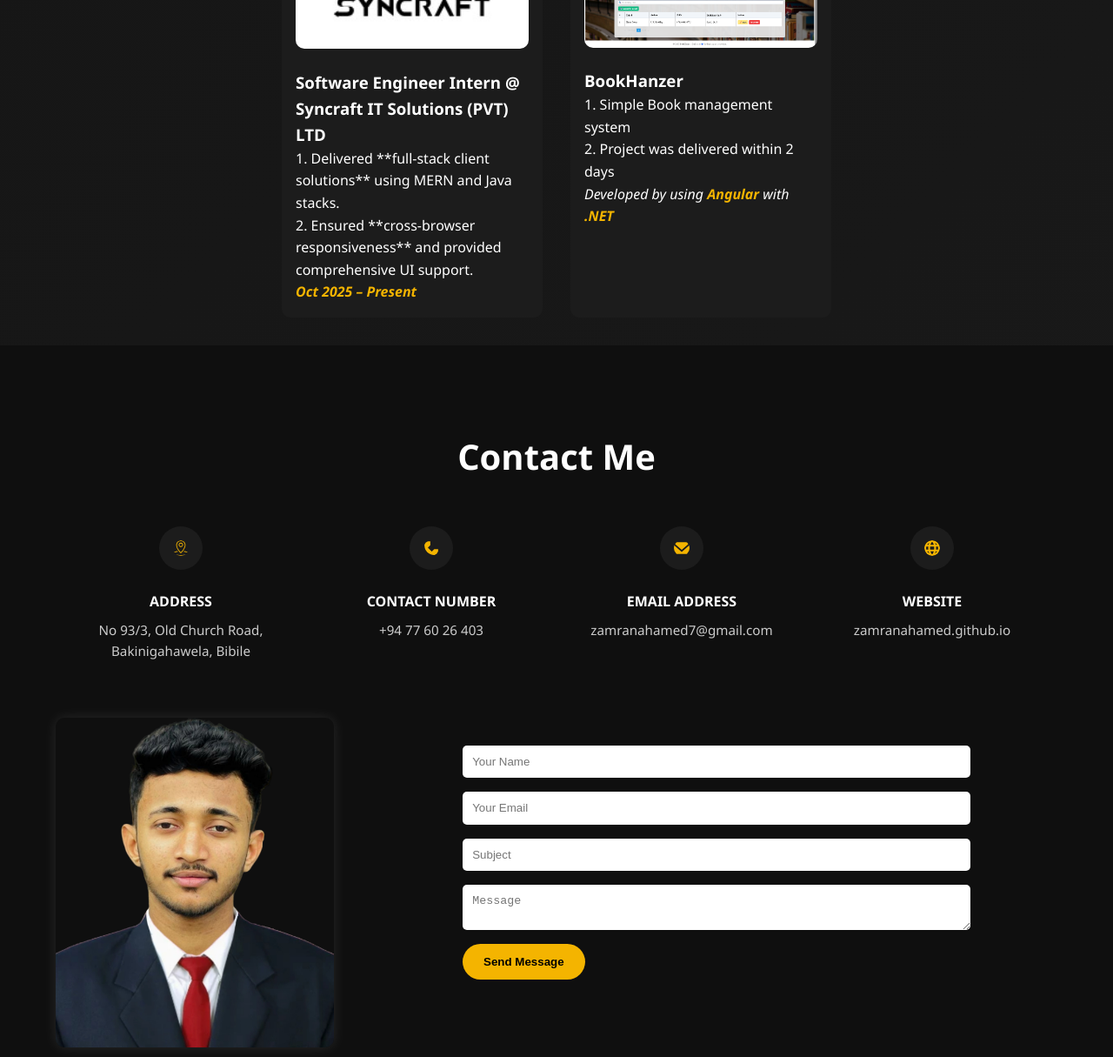
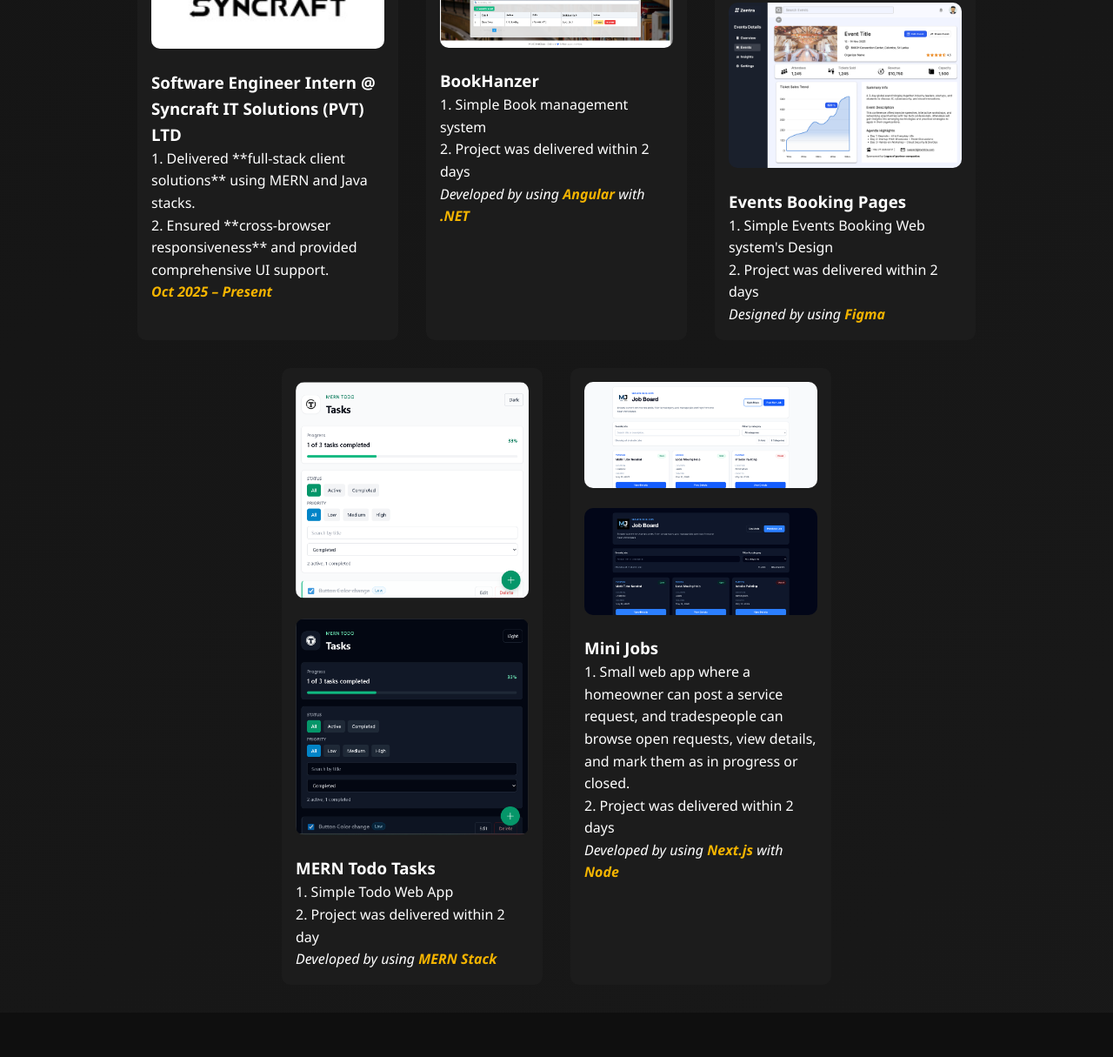
Before and after one commit to ZamranAhamed/My-Portfolio, a plain HTML site: page index.html in a window 1280 px wide. Shown: the part 6103-7318 px from the top of the page at 87% size. Drawn offline with Linux system fonts and the light colour scheme.

Commit message:
Refactor code structure for improved readability and maintainability

```diff
--- a/index.html
+++ b/index.html
@@ -436,12 +436,13 @@
   </section>
 
   <!-- Experience Section -->
-<section id="experiences">
-    <h2>Experiences</h2>
+  <section id="experiences">
+    <h2>Experiences/Assessments</h2>
 
     <div class="experience-gallery">
 
-      <div class="experience-card" onclick="window.location.href='https://drive.google.com/file/d/11fv36a_nLjeHK3iCV09Li243JphoX3JB/view?usp=sharing'">
+      <div class="experience-card"
+        onclick="window.location.href='https://drive.google.com/file/d/11fv36a_nLjeHK3iCV09Li243JphoX3JB/view?usp=sharing'">
         <img src="experience/Logo Of Syncraft.jpeg" alt="Syncraft Logo">
         <h3>Software Engineer Intern @ Syncraft IT Solutions (PVT) LTD</h3>
         <ul>
@@ -460,6 +461,42 @@
           <p>2. Project was delivered within 2 days</p>
         </ul>
         <p><em>Developed by using <span class="span">Angular</span> with <span class="span">.NET</span></em></p>
+      </div>
+
+      <div class="experience-card"
+        onclick="window.location.href='https://www.figma.com/design/8niIdgClNYVaBy4UuJLA7H/Zentra---Event-booking-Web-pages?m=auto&t=13oMq3r31y15jzuE-1'">
+        <img src="experience/Zentra_Attendee Insights Page.png" alt="Events Booking Pages Screenshot 1">
+        <img src="experience/Zentra_Event Details Page.png" alt="Events Booking Pages Screenshot 2">
+        <h3>Events Booking Pages</h3>
+        <ul>
+          <p>1. Simple Events Booking Web system's Design</p>
+          <p>2. Project was delivered within 2 days</p>
+        </ul>
+        <p><em>Designed by using <span class="span">Figma</span></em></p>
+      </div>
+
+      <div class="experience-card" onclick="window.location.href='https://github.com/ZamranAhamed/ToDo-App.git'">
+        <img src="experience/Todo_ui-light.png" alt="MERN Todo Tasks Screenshot 1">
+        <img src="experience/Todo_ui-dark.png" alt="MERN Todo Tasks Screenshot 2">
+        <h3>MERN Todo Tasks</h3>
+        <ul>
+          <p>1. Simple Todo Web App</p>
+          <p>2. Project was delivered within 2 day</p>
+        </ul>
+        <p><em>Developed by using <span class="span">MERN Stack</span></em></p>
+      </div>
+
+      <div class="experience-card"
+        onclick="window.location.href='https://github.com/ZamranAhamed/Mini-Service-Request-Board.git'">
+        <img src="experience/Mini-Jobs_day_home.png" alt="Mini Jobs Screenshot 1">
+        <img src="experience/Mini-Jobs_night_home.png" alt="Mini Jobs Screenshot 2">
+        <h3>Mini Jobs</h3>
+        <ul>
+          <p>1. Small web app where a homeowner can post a service request, and tradespeople can browse open requests,
+            view details, and mark them as in progress or closed. </p>
+          <p>2. Project was delivered within 2 days</p>
+        </ul>
+        <p><em>Developed by using <span class="span">Next.js</span> with <span class="span">Node</span></em></p>
       </div>
 
     </div>
```
Also changed, not shown: experience/Mini-Jobs_day_home.png (added), experience/Mini-Jobs_night_home.png (added), experience/Todo_ui-dark.png (added), experience/Todo_ui-light.png (added), experience/Zentra_Attendee Insights Page.png (added), experience/Zentra_Event Details Page.png (added).
